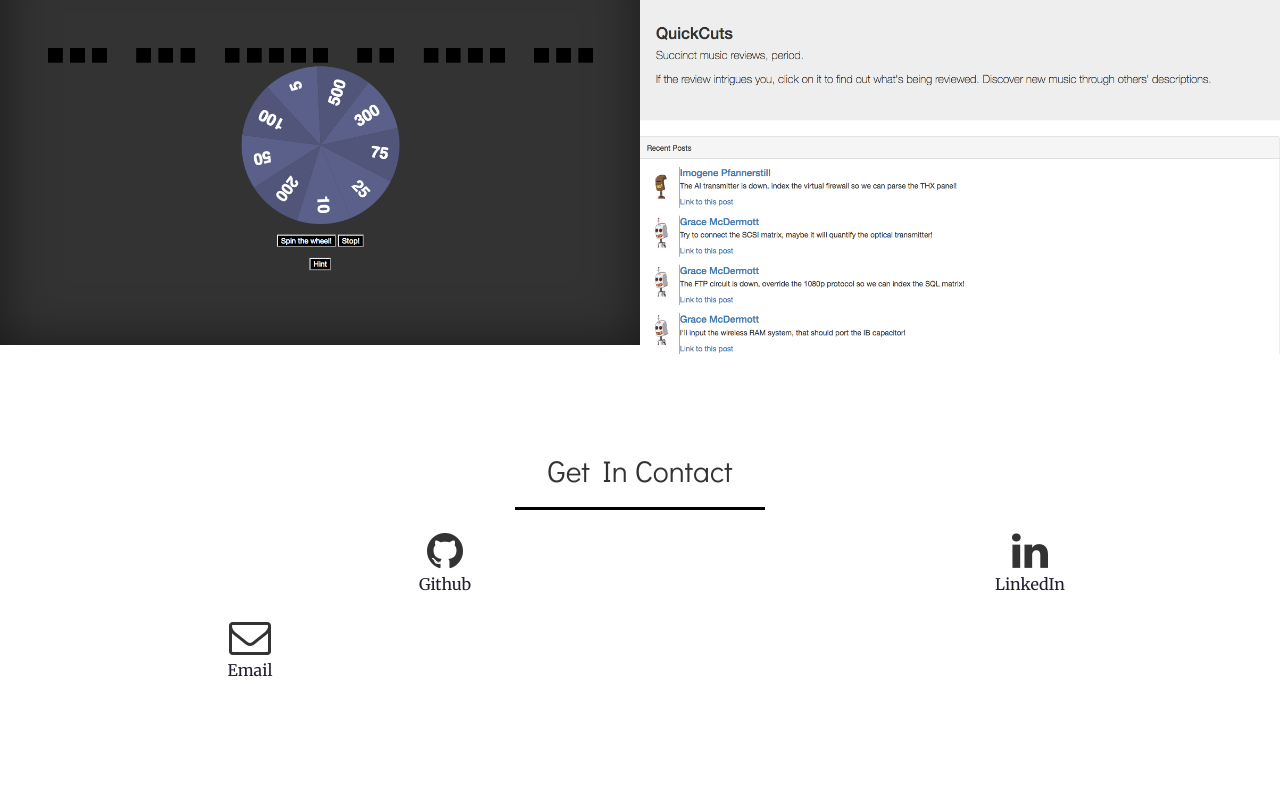
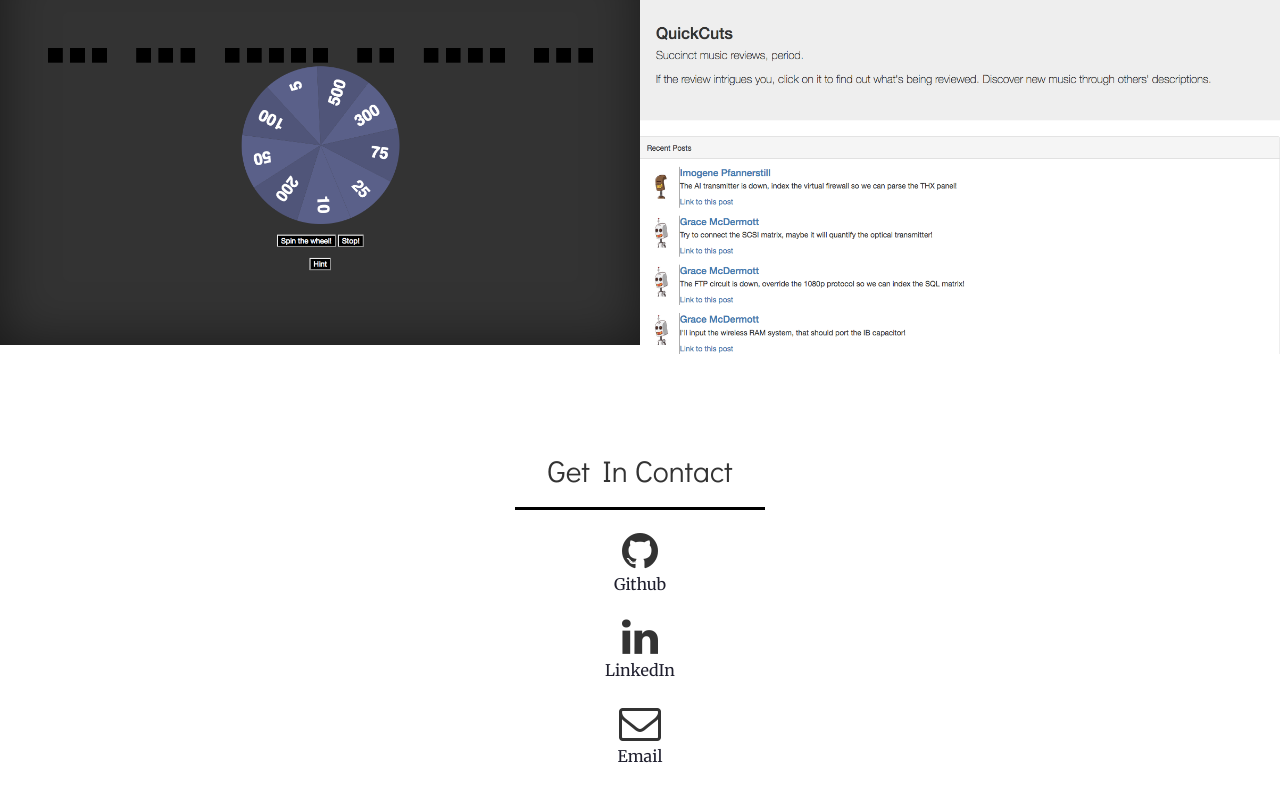
Before and after one commit to nathanielslong/nathanielslong.github.io, a website: page index.html in a window 1280 px wide. Shown: the part 2177-2977 px from the top of the page. Drawn offline with nearby package versions, Linux system fonts and the light colour scheme.

Commit message:
didn't realize the bottom icons didn't scale well, fixing

```diff
--- a/index.html
+++ b/index.html
@@ -218,15 +218,15 @@
             <h2 class="section-heading">Get In Contact</h2>
             <hr class="primary">
           </div>
-          <div class="col-lg-4 col-lg-offset-2 text-center">
+          <div class="col-lg-6 col-lg-offset-3 text-center">
             <i class="fa fa-github fa-3x sr-contact"></i>
             <p><a href="https://github.com/nathanielslong">Github</a></p>
           </div>
-          <div class="col-lg-4 col-lg-offset-2 text-center">
+          <div class="col-lg-6 col-lg-offset-3 text-center">
             <i class="fa fa-linkedin fa-3x sr-contact"></i>
             <p><a href="https://www.linkedin.com/in/nathanielslong/">LinkedIn</a></p>
           </div>
-          <div class="col-lg-4 text-center">
+          <div class="col-lg-6 col-lg-offset-3 text-center">
             <i class="fa fa-envelope-o fa-3x sr-contact"></i>
             <p><a href="mailto:nathaniel.s.long@gmail.com">Email</a></p>
           </div>
```
